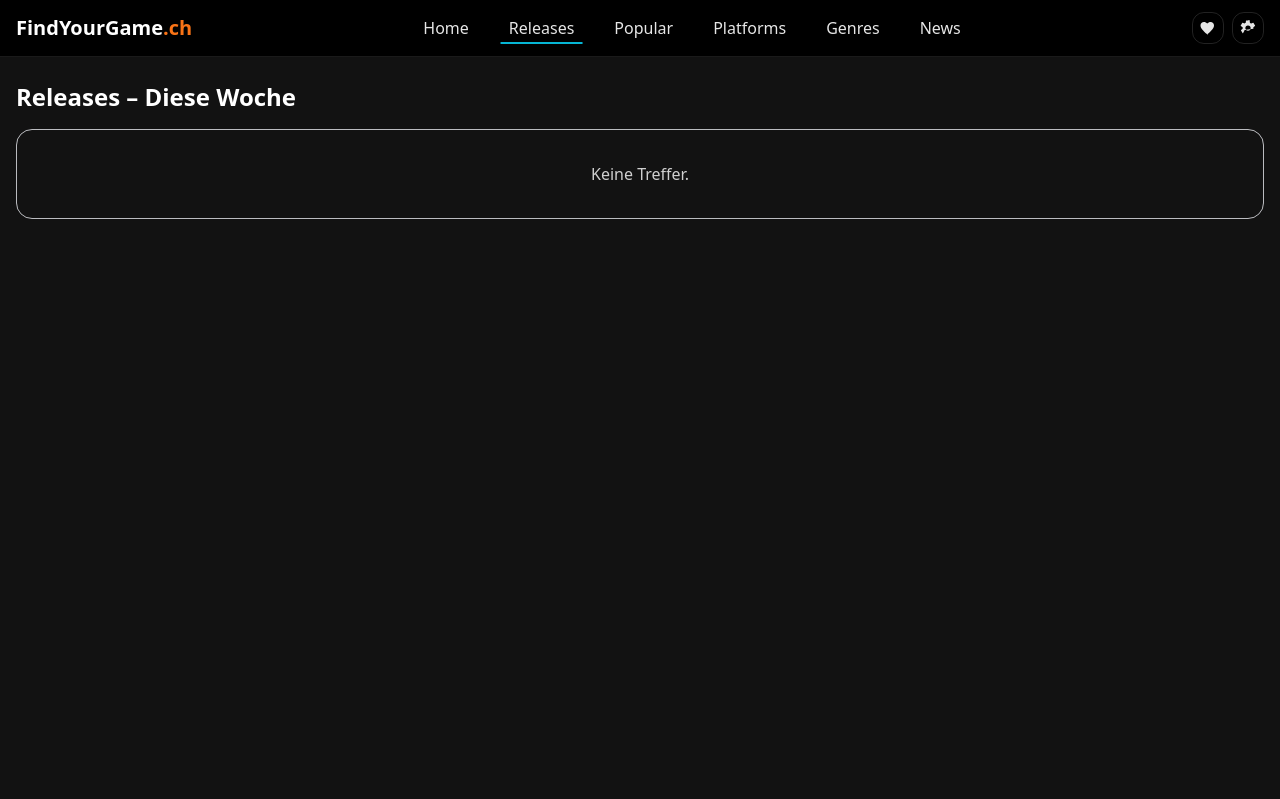
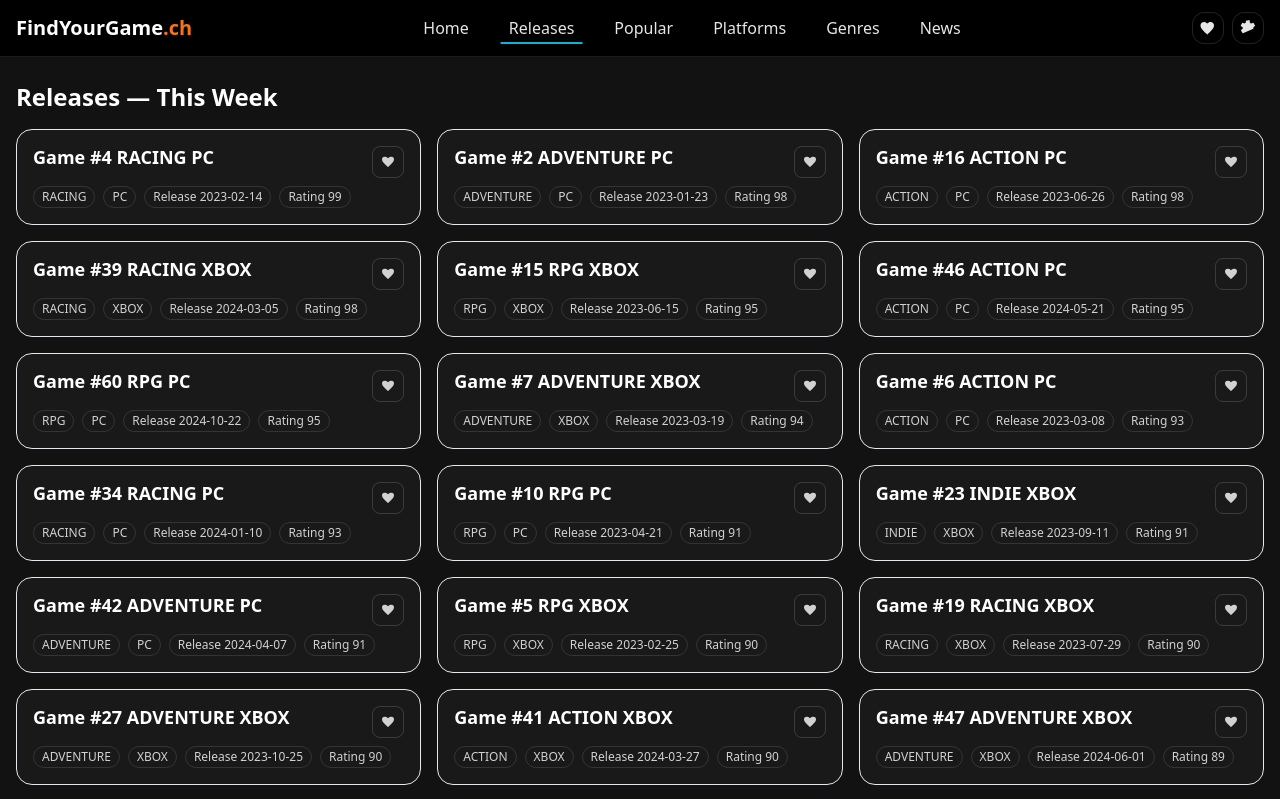
Before and after one commit to Jasilant/FindYourGame, a Next.js app: page /releases/this-week in a window 1280 px wide. Shown: the top 799 px of the page. Built offline with nearby package versions, Linux system fonts and the light colour scheme.

Commit message:
feat: analytics events + stable routes (/browse, /releases/*, /popular/*); navbar polished

```diff
--- a/app/browse/page.tsx
+++ b/app/browse/page.tsx
@@ -1,12 +1,33 @@
-import { Suspense } from "react";
-import BrowseClient from "./BrowseClient";
+import GameGrid from "../../components/GameGrid";
+import { generateMockGames } from "../../lib/mockGames";
 
 export const dynamic = "force-dynamic";
 
-export default function BrowsePage() {
+type SP = Record<string, string | string[] | undefined>;
+
+export default async function BrowsePage({
+  searchParams,
+}: {
+  searchParams: Promise<SP>;
+}) {
+  const sp = await searchParams;
+  const q = (sp.q ?? "") as string;
+  const genre = (sp.genre ?? "") as string;
+  const platform = (sp.platform ?? "") as string;
+  const sort = (sp.sort ?? "") as string;
+
+  let list = generateMockGames(200);
+
+  if (q) list = list.filter(g => g.title.toLowerCase().includes(q.toLowerCase()));
+  if (genre) list = list.filter(g => g.genre === genre.toLowerCase());
+  if (platform) list = list.filter(g => g.platform === platform.toLowerCase());
+
+  if (sort === "rating") list = list.sort((a,b)=> b.rating - a.rating);
+
   return (
-    <Suspense fallback={<div className="p-6 animate-pulse">Lade Browse…</div>}>
-      <BrowseClient />
-    </Suspense>
+    <main className="mx-auto max-w-7xl px-4 py-6 space-y-4">
+      <h1 className="text-2xl font-bold">Browse</h1>
+      <GameGrid games={list} />
+    </main>
   );
 }
--- a/app/popular/best-of-year/page.tsx
+++ b/app/popular/best-of-year/page.tsx
@@ -1,17 +1,13 @@
 import GameGrid from "../../../components/GameGrid";
 import { generateMockGames } from "../../../lib/mockGames";
-
 export const dynamic = "force-dynamic";
 
 export default function BestOfYearPage() {
-  const all = generateMockGames(200);
-  const year = new Date().getFullYear();
-  const list = all.filter(g => new Date(g.release).getFullYear() === year)
-                  .sort((a,b)=> b.rating - a.rating);
+  const games = generateMockGames(120).sort((a,b)=> b.rating - a.rating).slice(0,50);
   return (
     <main className="mx-auto max-w-7xl px-4 py-6 space-y-4">
-      <h1 className="text-2xl font-bold">Best of {year}</h1>
-      <GameGrid games={list} />
+      <h1 className="text-2xl font-bold">Best of the Year</h1>
+      <GameGrid games={games} />
     </main>
   );
 }
--- a/app/popular/top-100/page.tsx
+++ b/app/popular/top-100/page.tsx
@@ -1,14 +1,13 @@
 import GameGrid from "../../../components/GameGrid";
 import { generateMockGames } from "../../../lib/mockGames";
-
 export const dynamic = "force-dynamic";
 
-export default function Top100Page() {
-  const list = generateMockGames(400).sort((a,b)=> b.rating - a.rating).slice(0,100);
+export default function Top100AllTimePage() {
+  const games = generateMockGames(300).sort((a,b)=> b.rating - a.rating).slice(0,100);
   return (
     <main className="mx-auto max-w-7xl px-4 py-6 space-y-4">
       <h1 className="text-2xl font-bold">All-time Top 100</h1>
-      <GameGrid games={list} />
+      <GameGrid games={games} />
     </main>
   );
 }
--- a/app/releases/calendar/page.tsx
+++ b/app/releases/calendar/page.tsx
@@ -1,20 +1,13 @@
 import GameGrid from "../../../components/GameGrid";
 import { generateMockGames } from "../../../lib/mockGames";
-
 export const dynamic = "force-dynamic";
 
 export default function ReleaseCalendarPage() {
-  const all = generateMockGames(200);
-  const today = new Date();
-  const in90 = new Date(); in90.setDate(in90.getDate()+90);
-  const list = all.filter(g => {
-    const d = new Date(g.release);
-    return d >= today && d <= in90;
-  }).sort((a,b) => (a.release > b.release ? 1 : -1)); // bald zuerst
+  const games = generateMockGames(200).sort((a,b)=> a.title.localeCompare(b.title));
   return (
     <main className="mx-auto max-w-7xl px-4 py-6 space-y-4">
-      <h1 className="text-2xl font-bold">Release Calendar (nächste 90 Tage)</h1>
-      <GameGrid games={list} />
+      <h1 className="text-2xl font-bold">Release Calendar</h1>
+      <GameGrid games={games} />
     </main>
   );
 }
--- a/app/releases/this-week/page.tsx
+++ b/app/releases/this-week/page.tsx
@@ -1,23 +1,13 @@
 import GameGrid from "../../../components/GameGrid";
 import { generateMockGames } from "../../../lib/mockGames";
-
 export const dynamic = "force-dynamic";
 
-function startOfWeek(d: Date) { const x = new Date(d); const day = (x.getDay()+6)%7; x.setDate(x.getDate()-day); x.setHours(0,0,0,0); return x; }
-function endOfWeek(d: Date) { const s = startOfWeek(d); const e = new Date(s); e.setDate(s.getDate()+6); e.setHours(23,59,59,999); return e; }
-
-export default function ThisWeekPage() {
-  const all = generateMockGames(200);
-  const s = startOfWeek(new Date());
-  const e = endOfWeek(new Date());
-  const list = all.filter(g => {
-    const d = new Date(g.release);
-    return d >= s && d <= e;
-  }).sort((a,b)=> (a.release > b.release ? 1 : -1));
+export default function ReleasesThisWeek() {
+  const games = generateMockGames(60).sort((a,b)=> b.rating - a.rating);
   return (
     <main className="mx-auto max-w-7xl px-4 py-6 space-y-4">
-      <h1 className="text-2xl font-bold">Releases – Diese Woche</h1>
-      <GameGrid games={list} />
+      <h1 className="text-2xl font-bold">Releases — This Week</h1>
+      <GameGrid games={games} />
     </main>
   );
 }
--- a/components/HeroHome.tsx
+++ b/components/HeroHome.tsx
@@ -2,6 +2,7 @@
 
 import { useEffect, useRef } from "react";
 import Link from "next/link";
+import { trackEvent } from "../lib/analytics";
 
 export default function HeroHome() {
   const inputRef = useRef<HTMLInputElement>(null);
@@ -14,9 +15,13 @@ export default function HeroHome() {
     return () => window.removeEventListener("keydown", onKey);
   }, []);
 
+  function handleSubmit(e: React.FormEvent<HTMLFormElement>) {
+    const q = (e.currentTarget.querySelector("input[name='q']") as HTMLInputElement | null)?.value?.trim() || "";
+    trackEvent("search", { q, source: "hero" });
+  }
+
   return (
     <section className="relative isolate">
-      {/* sanfter Moving-Glow */}
       <div className="pointer-events-none absolute inset-0 -z-10 bg-[radial-gradient(80%_60%_at_50%_0%,rgba(255,255,255,0.08),rgba(0,0,0,0))]" />
       <div className="mx-auto flex max-w-5xl flex-col items-center gap-6 px-4 pt-10 pb-20 text-center md:gap-7 md:pt-14 md:pb-24">
         <h1 className="text-4xl md:text-6xl lg:text-7xl font-extrabold leading-[1.08] tracking-tight">
@@ -27,8 +32,7 @@ export default function HeroHome() {
           Suche nach Titel, Genre oder Plattform – finde sofort dein Match.
         </p>
 
-        {/* Suchleiste */}
-        <form action="/browse" method="GET" className="w-full max-w-5xl">
+        <form action="/browse" method="GET" onSubmit={handleSubmit} className="w-full max-w-5xl">
           <div
             className="group flex items-center gap-3 rounded-[22px]
                        border border-white/12 ring-1 ring-white/12 bg-white/5
@@ -57,14 +61,13 @@ export default function HeroHome() {
           </div>
         </form>
 
-        {/* Beliebt-Chips */}
         <div className="mt-2 flex items-center gap-3 text-sm opacity-90">
           <span>Beliebt:</span>
           <div className="flex flex-wrap gap-2">
-            <Link href="/browse?genre=rpg"       className="rounded-full border border-white/25 px-3 py-1 hover:bg-white/10">RPG</Link>
-            <Link href="/browse?platform=switch" className="rounded-full border border-white/25 px-3 py-1 hover:bg-white/10">Switch</Link>
-            <Link href="/browse?sort=rating"     className="rounded-full border border-white/25 px-3 py-1 hover:bg-white/10">Top Rated</Link>
-            <Link href="/browse?genre=indie"     className="rounded-full border border-white/25 px-3 py-1 hover:bg-white/10">Indie</Link>
+            <Link href="/browse?genre=rpg"       onClick={()=>trackEvent("chip_select",{kind:"genre",value:"rpg"})}       className="rounded-full border border-white/25 px-3 py-1 hover:bg-white/10">RPG</Link>
+            <Link href="/browse?platform=switch" onClick={()=>trackEvent("chip_select",{kind:"platform",value:"switch"})} className="rounded-full border border-white/25 px-3 py-1 hover:bg-white/10">Switch</Link>
+            <Link href="/browse?sort=rating"     onClick={()=>trackEvent("chip_select",{kind:"sort",value:"rating"})}     className="rounded-full border border-white/25 px-3 py-1 hover:bg-white/10">Top Rated</Link>
+            <Link href="/browse?genre=indie"     onClick={()=>trackEvent("chip_select",{kind:"genre",value:"indie"})}     className="rounded-full border border-white/25 px-3 py-1 hover:bg-white/10">Indie</Link>
           </div>
         </div>
       </div>
--- a/components/Navbar.tsx
+++ b/components/Navbar.tsx
@@ -3,6 +3,7 @@
 import Link from "next/link";
 import { useEffect, useLayoutEffect, useRef, useState } from "react";
 import { usePathname } from "next/navigation";
+import { trackEvent } from "../lib/analytics";
 
 type MenuId = "releases" | "popular" | "platforms" | "genres" | null;
 
@@ -74,18 +75,15 @@ export default function Navbar() {
 
     const btnRect = btn.getBoundingClientRect();
 
-    // Breite anpassen: Genres breiter für 4 Spalten
     const width =
       openMenu === "genres"    ? 880 :
       openMenu === "platforms" ? 620 : 560;
     setPanelWidth(width);
 
-    // mittig unter dem Trigger (geclamped im Container)
     const center = btnRect.left - containerRect.left + btnRect.width/2;
     const left   = Math.max(0, Math.min(center - width/2, containerRect.width - width));
     setPanelLeft(left);
 
-    // Caret zentriert zum Trigger, aber im Panel begrenzt
     const caret = Math.max(16, Math.min(center - left - 6, width - 16));
     setCaretLeft(caret);
   }, [openMenu]);
@@ -115,6 +113,9 @@ export default function Navbar() {
     if (id === "platforms")setUnderlineTo(btnPlatforms.current);
     if (id === "genres")   setUnderlineTo(btnGenres.current);
   };
+
+  const t = (menu: string, target: string) => () =>
+    trackEvent("menu_select", { menu, target });
 
   return (
     <header className="sticky top-0 z-50 border-b border-white/10 bg-black">
@@ -162,7 +163,6 @@ export default function Navbar() {
               News
             </Link>
 
-            {/* Underline nutzt Accent-Farbe */}
             <div
               className="pointer-events-none absolute bottom-0 left-0 h-[2px] transition-all duration-200"
               style={{ width: underlineWidth, transform: `translateX(${underlineLeft}px)`, background: 'var(--accent)' }}
@@ -174,13 +174,13 @@ export default function Navbar() {
               <svg viewBox="0 0 24 24" width="18" height="18" fill="currentColor" aria-hidden="true"><path d="M12 21.35l-1.45-1.32C5.4 15.36 2 12.28 2 8.5 2 6 3.99 4 6.5 4c1.74 0 3.41.81 4.5 2.09C12.09 4.81 13.76 4 15.5 4 18.01 4 20 6 20 8.5c0 3.78-3.4 6.86-8.55 11.54L12 21.35z"/></svg>
             </Link>
             <Link href="/settings" className="rounded-xl border border-white/15 p-1.5 opacity-90 hover:opacity-100 transition" aria-label="Einstellungen" title="Einstellungen">
-              <svg viewBox="0 0 24 24" width="18" height="18" fill="currentColor" aria-hidden="true"><path d="M19.14,12.94a7.43,7.43,0,0,0,.05-.94,7.43,7.43,0,0,0-.05-.94l2.11-1.65a.48.48,0,0,0,.11-.61l-2-3.46a.49.49,0,0,0-.6-.22l-2.49,1a7.16,7.16,0,0,0-1.63-.94l-.38-2.65A.49.49,0,0,0,12.23,2H9.77a.49.49,0,0,0-.48.41L9,5.06a7.16,7.16,0,0,0-1.63.94l-2.49-1a.49.49,0,0,0-.6.22l-2,3.46a.48.48,0,0,0,.11.61L4.91,11.06a7.43,7.43,0,0,0-.05.94,7.43,7.43,0,0,0,.05.94L2.8,14.59a.48.48,0,0,0-.11.61l2,3.46a.49.49,0,0,0,.6.22l2-3.46a.48.48,0,0,0-.11-.61ZM12,15.5A3.5,3.5,0,1,1,15.5,12,3.5,3.5,0,0,1,12,15.5Z"/></svg>
+              <svg viewBox="0 0 24 24" width="18" height="18" fill="currentColor" aria-hidden="true"><path d="M19.14,12.94a7.43,7.43,0,0,0,.05-.94,7.43,7.43,0,0,0-.05-.94l2.11-1.65a.48.48,0,0,0,.11-.61l-2-3.46a.49.49,0,0,0-.6-.22l-2.49,1a7.16,7.16,0,0,0-1.63-.94l-.38-2.65A.49.49,0,0,0,12.23,2H9.77a.49.49,0,0,0-.48.41L9,5.06a7.16,7.16,0,0,0-1.63.94l-2.49-1a.49.49,0,0,0-.6.22l-2,3.46a.48.48,0,0,0,.11.61L4.91,11.06a7.43,7.43,0,0,0-.05.94,7.43,7.43,0,0,0,.05.94L2.8,14.59a.48.48,0,0,0-.11.61l2,3.46a.49.49,0,0,0,.6.22l-"/></svg>
             </Link>
           </div>
         </div>
       </nav>
 
-      {/* Submenu (schiebt Content) */}
+      {/* Submenu (schiebt Content nach unten) */}
       <div
         ref={subWrapRef}
         className="mx-auto max-w-7xl px-4 overflow-hidden transition-[height] duration-200 ease-out"
@@ -194,16 +194,15 @@ export default function Navbar() {
               className="relative animate-menu-pop rounded-2xl border border-white/10 text-on-panel panel-bg panel-elev"
               style={{ width: panelWidth, marginLeft: panelLeft }}
             >
-              {/* Caret in Brand-Farbe */}
               <div className="absolute -top-2 h-4 w-4 rotate-45" style={{ left: caretLeft, background: 'var(--brand)' }}/>
 
               {openMenu === "releases" && (
                 <div className="grid gap-2 p-3">
-                  <Link href="/releases/calendar" className="flex items-center gap-3 rounded-xl px-4 py-3 hover:bg-black/10">
+                  <Link href="/releases/calendar" onClick={t("releases","calendar")} className="flex items-center gap-3 rounded-xl px-4 py-3 hover:bg-black/10">
                     <span className="inline-block h-5 w-5"><svg viewBox="0 0 24 24" fill="currentColor"><path d="M7 2h2v2h6V2h2v2h3v18H4V4h3V2zm13 6H4v12h16V8z"/></svg></span>
                     Release Calendar
                   </Link>
-                  <Link href="/releases/this-week" className="flex items-center gap-3 rounded-xl px-4 py-3 hover:bg-black/10">
+                  <Link href="/releases/this-week" onClick={t("releases","this-week")} className="flex items-center gap-3 rounded-xl px-4 py-3 hover:bg-black/10">
                     <span className="inline-block h-5 w-5"><svg viewBox="0 0 24 24" fill="currentColor"><path d="M3 5h18v14H3V5zm2 2v10h14V7H5z"/></svg></span>
                     This Week
                   </Link>
@@ -212,11 +211,11 @@ export default function Navbar() {
 
               {openMenu === "popular" && (
                 <div className="grid gap-2 p-3">
-                  <Link href="/popular/best-of-year" className="flex items-center gap-3 rounded-xl px-4 py-3 hover:bg-black/10">
+                  <Link href="/popular/best-of-year" onClick={t("popular","best-of-year")} className="flex items-center gap-3 rounded-xl px-4 py-3 hover:bg-black/10">
                     <span className="inline-block h-5 w-5"><svg viewBox="0 0 24 24" fill="currentColor"><path d="M12 17.27L18.18 21l-1.64-7.03L22 9.24l-7.19-.61L12 2 9.19 8.63 2 9.24l5.46 4.73L5.82 21z"/></svg></span>
                     Best of the Year
                   </Link>
-                  <Link href="/popular/top-100" className="flex items-center gap-3 rounded-xl px-4 py-3 hover:bg-black/10">
+                  <Link href="/popular/top-100" onClick={t("popular","top-100")} className="flex items-center gap-3 rounded-xl px-4 py-3 hover:bg-black/10">
                     <span className="inline-block h-5 w-5"><svg viewBox="0 0 24 24" fill="currentColor"><path d="M3 17h4v-6H3v6zm6 0h4V7h-4v10zm6 0h4V4h-4v13z"/></svg></span>
                     All-time Top 100
                   </Link>
@@ -225,16 +224,16 @@ export default function Navbar() {
 
               {openMenu === "platforms" && (
                 <div className="grid grid-cols-2 gap-2 p-3">
-                  <Link href="/platforms/pc" className="flex items-center gap-3 rounded-xl px-4 py-3 hover:bg-black/10">
+                  <Link href="/platforms/pc" onClick={t("platforms","pc")} className="flex items-center gap-3 rounded-xl px-4 py-3 hover:bg-black/10">
                     <span className="inline-block h-5 w-5"><svg viewBox="0 0 24 24" fill="currentColor"><path d="M4 6h16v10H4zM2 18h20v2H2z"/></svg></span> PC
                   </Link>
-                  <Link href="/platforms/playstation" className="flex items-center gap-3 rounded-xl px-4 py-3 hover:bg-black/10">
+                  <Link href="/platforms/playstation" onClick={t("platforms","playstation")} className="flex items-center gap-3 rounded-xl px-4 py-3 hover:bg-black/10">
                     <span className="inline-block h-5 w-5"><svg viewBox="0 0 24 24" fill="currentColor"><circle cx="9" cy="12" r="3"/><path d="M17 9v6h-2V9z"/></svg></span> PlayStation
                   </Link>
-                  <Link href="/platforms/xbox" className="flex items-center gap-3 rounded-xl px-4 py-3 hover:bg-black/10">
+                  <Link href="/platforms/xbox" onClick={t("platforms","xbox")} className="flex items-center gap-3 rounded-xl px-4 py-3 hover:bg-black/10">
                     <span className="inline-block h-5 w-5"><svg viewBox="0 0 24 24" fill="currentColor"><path d="M12 2C7 2 3 6 3 11s4 9 9 9 9-4 9-9-4-9-9-9z"/></svg></span> Xbox
                   </Link>
-                  <Link href="/platforms/nintendo-switch" className="flex items-center gap-3 rounded-xl px-4 py-3 hover:bg-black/10">
+                  <Link href="/platforms/nintendo-switch" onClick={t("platforms","nintendo-switch")} className="flex items-center gap-3 rounded-xl px-4 py-3 hover:bg-black/10">
                     <span className="inline-block h-5 w-5"><svg viewBox="0 0 24 24" fill="currentColor"><path d="M7 3h5v18H7a4 4 0 0 1-4-4V7a4 4 0 0 1 4-4zm10 0a4 4 0 0 1 4 4v10a4 4 0 0 1-4 4h-5V3h5z"/></svg></span> Nintendo Switch
                   </Link>
                 </div>
@@ -246,7 +245,7 @@ export default function Navbar() {
                     ["rpg","RPG"],["action","Action"],["adventure","Adventure"],["indie","Indie"],
                     ["racing","Racing"],["rts","RTS"],["strategy","Strategy"],["shooter","Shooter"],
                   ].map(([slug,label])=>(
-                    <Link key={slug} href={`/genres/${slug}`} className="flex items-center gap-3 rounded-xl px-4 py-3 hover:bg-black/10">
+                    <Link key={slug} href={`/genres/${slug}`} onClick={t("genres", slug)} className="flex items-center gap-3 rounded-xl px-4 py-3 hover:bg-black/10">
                       <span className="inline-block h-5 w-5"><svg viewBox="0 0 24 24" fill="currentColor"><path d="M4 4h16v16H4z"/></svg></span> {label}
                     </Link>
                   ))}
--- /dev/null
+++ b/lib/analytics.ts
@@ -0,0 +1,10 @@
+'use client';
+import va from '@vercel/analytics';
+
+/** Wrapper für Custom Events (failsafe) */
+export function trackEvent(
+  name: string,
+  props?: Record<string, string | number | boolean>
+) {
+  try { (va as any)?.track?.(name, props); } catch {}
+}
```
Also changed, not shown: app/theme.css (+0 -11 lines).
